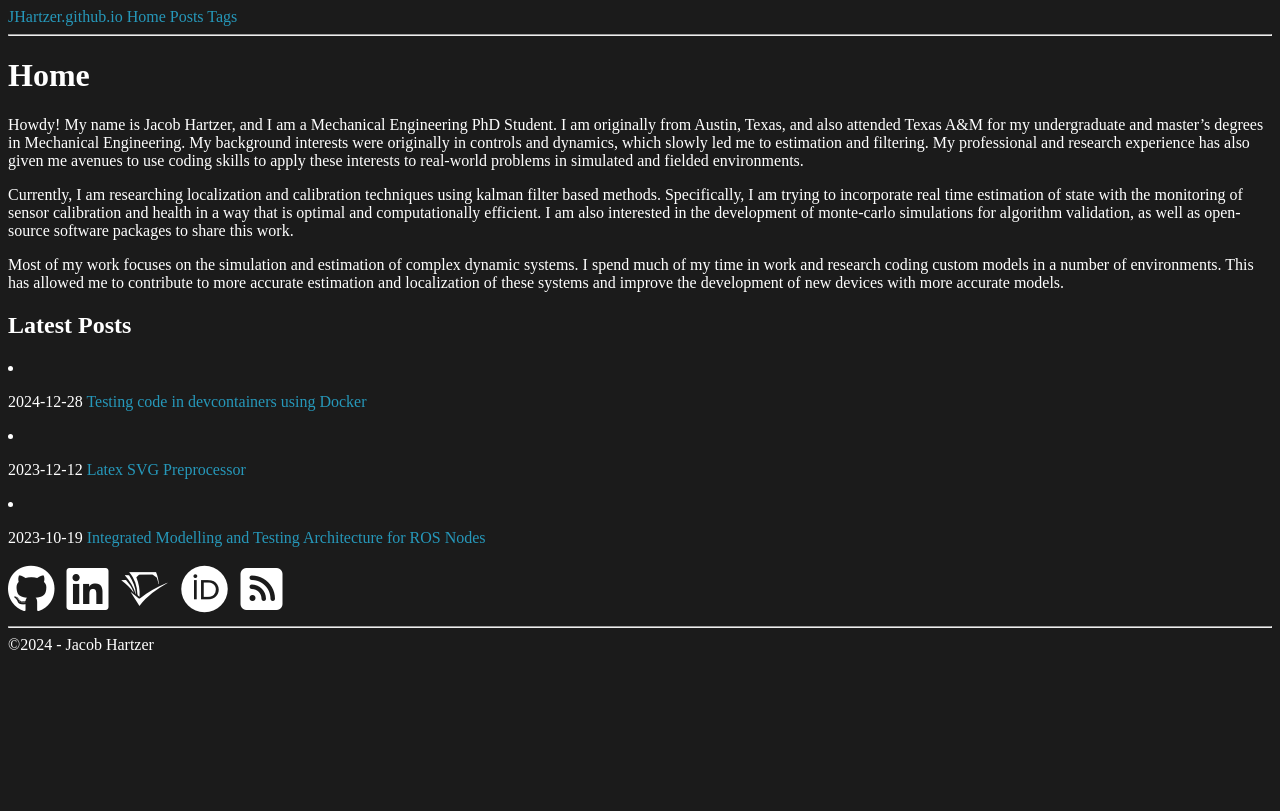
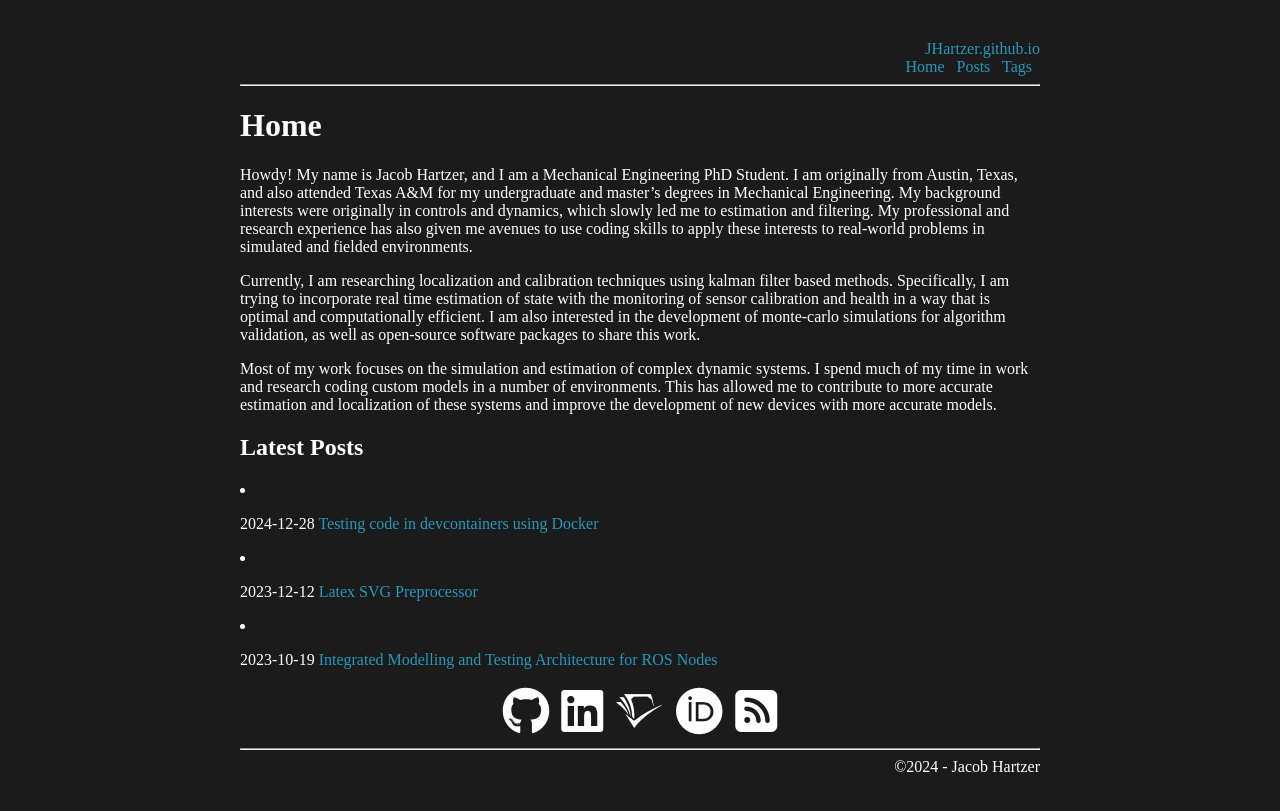
Before and after one commit to JHartzer/JHartzer.github.io, a Jekyll site: the page built from index.md, in a window 1280 px wide. Shown: the top 811 px of the page. Built offline with Jekyll 4.4.1, drawn with Linux system fonts in a browser that asks for light colours; some web fonts are replaced.

Commit message:
Update style

```diff
--- a/_layouts/page.html
+++ b/_layouts/page.html
@@ -5,9 +5,11 @@
 <body>
     <header>
         <a href="">{{ site.title }}</a>
-        <div style="display: inline-block">
-            {% for my_page in site.pages %}{% if my_page.title and my_page.noindex != true %}
-            <a href="{{ my_page.url }}">{{ my_page.title }}</a>{% endif %}
+        <div>
+            {% for my_page in site.pages %}
+            {% if my_page.title and my_page.noindex != true %}
+            <a href="{{ my_page.url }}">{{ my_page.title }}</a>&ensp;
+            {% endif %}
             {% endfor %}
         </div>
     </header>
--- a/assets/css/main.scss
+++ b/assets/css/main.scss
@@ -15,9 +15,16 @@ $accent-color: #2698ba;
 $text-color: #ffffff;
 $background-color: #1b1b1b;
 
+html {
+    padding: 40px;
+}
+
 body {
     color: $text-color;
     background-color: $background-color;
+
+    max-width: 800px;
+    margin: auto;
 
     a {
         color: $accent-color;
@@ -38,6 +45,8 @@ body {
 
 .contact-icons {
     font-size: 3em;
+    text-align: center;
+
     a:link {
         color: $text-color;
     }
@@ -50,3 +59,11 @@ body {
         color: $accent-color;
     }
 }
+
+header {
+    text-align: right;
+}
+
+footer {
+    text-align: right;
+}
```
